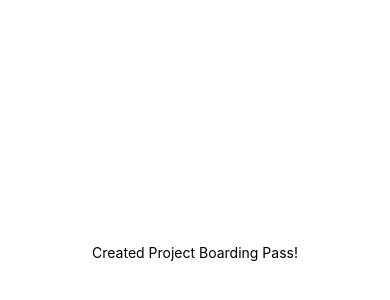
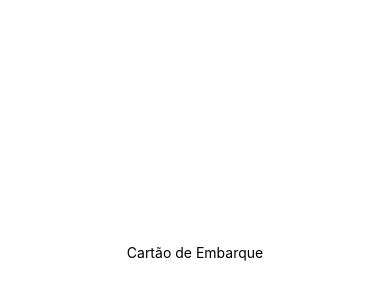
Before and after one commit to VagnerNerves/boardingpass-boracodar, a React Native app: screen / in a window 390 px wide. Shown: the part 170-470 px from the top of the page. Built offline with nearby package versions, Linux system fonts and the light colour scheme.

Commit message:
feat: Crated Screen BoardingPass

```diff
--- a/App.tsx
+++ b/App.tsx
@@ -1,20 +1,5 @@
-import { StatusBar } from 'expo-status-bar'
-import { StyleSheet, Text, View } from 'react-native'
+import { BoardingPass } from './src/screens/BoardingPass'
 
 export default function App() {
-  return (
-    <View style={styles.container}>
-      <Text>Created Project Boarding Pass!</Text>
-      <StatusBar style="auto" />
-    </View>
-  )
+  return <BoardingPass />
 }
-
-const styles = StyleSheet.create({
-  container: {
-    flex: 1,
-    backgroundColor: '#fff',
-    alignItems: 'center',
-    justifyContent: 'center'
-  }
-})
--- /dev/null
+++ b/src/screens/BoardingPass/index.tsx
@@ -0,0 +1,9 @@
+import { Text, View } from 'react-native'
+
+export function BoardingPass() {
+  return (
+    <View style={{ flex: 1, alignItems: 'center', justifyContent: 'center' }}>
+      <Text>Cartão de Embarque</Text>
+    </View>
+  )
+}
```
